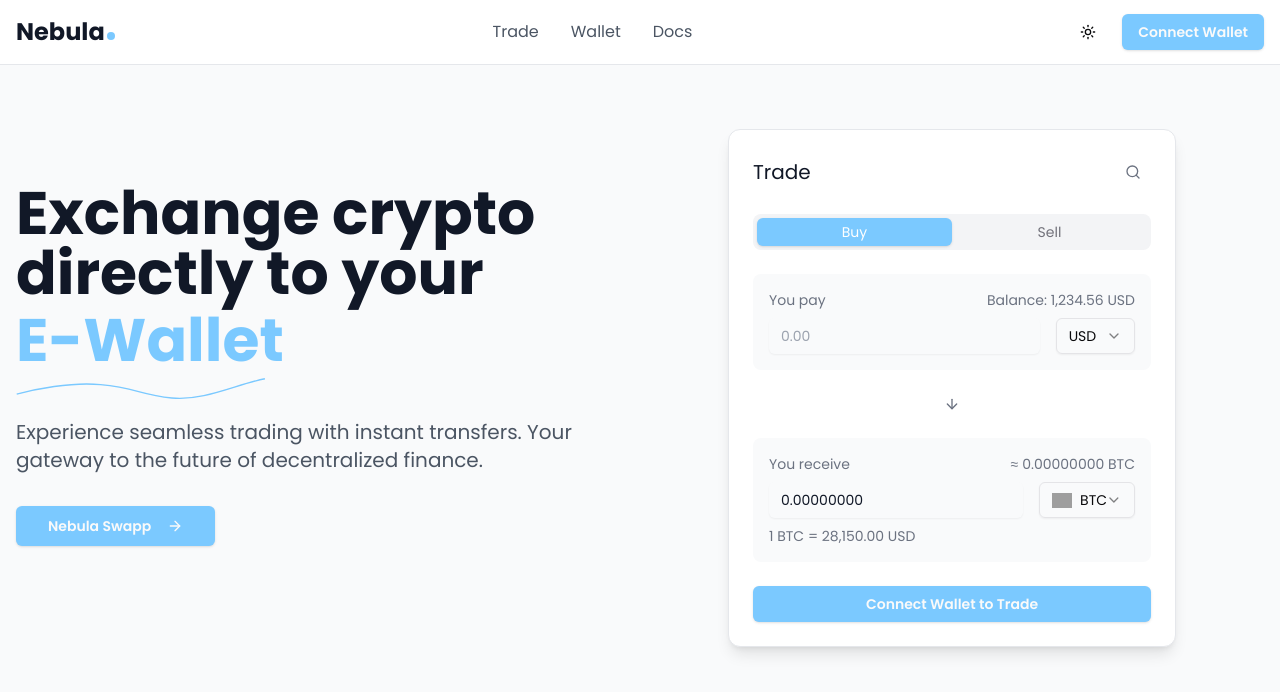
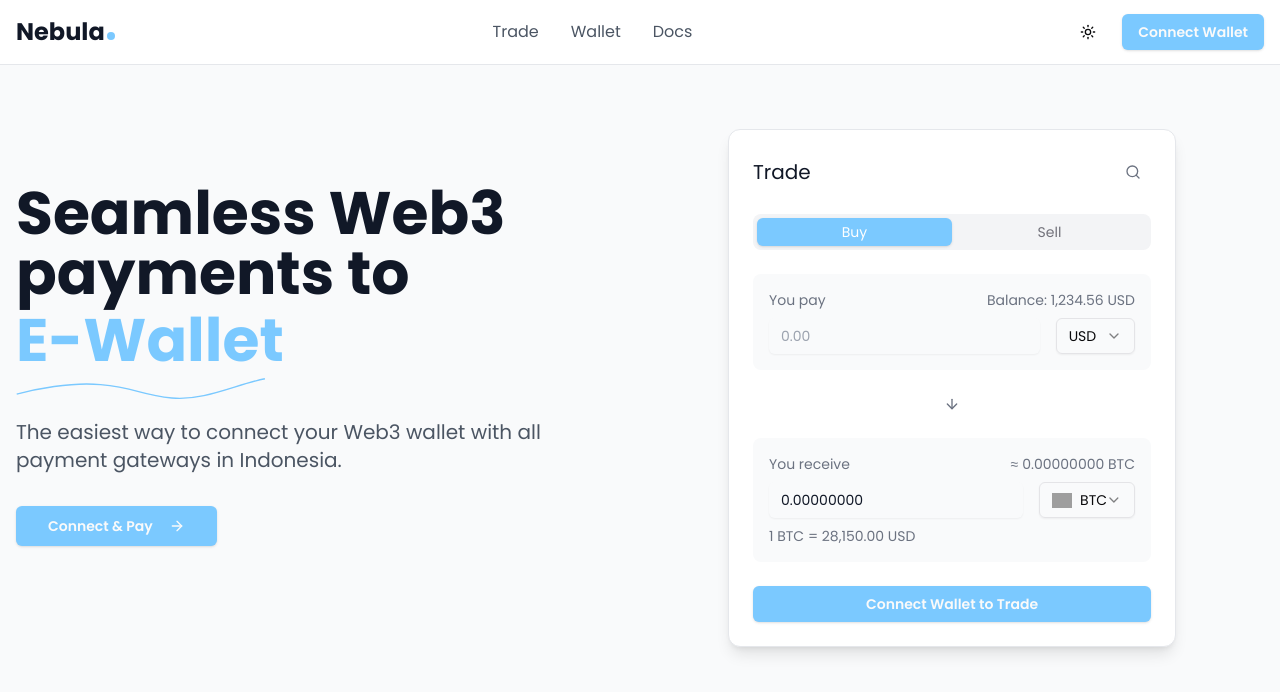
Before and after one commit to Wisnusat/nebula, a Next.js app: page / in a window 1280 px wide. Shown: the top 692 px of the page. Built offline with nearby package versions, Linux system fonts and the light colour scheme; grey boxes are pictures that could not be loaded.

Commit message:
change typography

```diff
--- a/components/views/hero.tsx
+++ b/components/views/hero.tsx
@@ -29,7 +29,7 @@ export function Hero() {
     return (
         <div className="relative z-10 max-w-2xl">
             <h1 className="text-4xl md:text-6xl font-bold mb-10 text-gray-900 dark:text-white">
-                Exchange crypto directly to your
+                Seamless Web3 payments to
                 <span className="inline-flex flex-col h-[calc(theme(fontSize.4xl)*theme(lineHeight.tight))] md:h-[calc(theme(fontSize.6xl)*theme(lineHeight.tight))] overflow-hidden">
                     <ul className="block animate-text-slide-3 text-left leading-tight [&_li]:block text-[#7BC9FF]">
                         <li>Local Bank</li>
@@ -43,11 +43,11 @@ export function Hero() {
                 </svg>
             </h1>
             <p className="text-gray-600 dark:text-gray-300 text-lg md:text-xl max-w-xl mb-8">
-                Experience seamless trading with instant transfers. Your gateway to the future of decentralized finance.
+                The easiest way to connect your Web3 wallet with all payment gateways in Indonesia.
             </p>
             <div className="flex flex-wrap gap-4 mb-12">
                 <Button size="lg" className="bg-[#7BC9FF] dark:text-black hover:opacity-90 transition-opacity font-semibold">
-                    Nebula Swapp
+                    Connect & Pay
                     <ArrowRight className="ml-2 w-4 h-4" />
                 </Button>
             </div>
```
